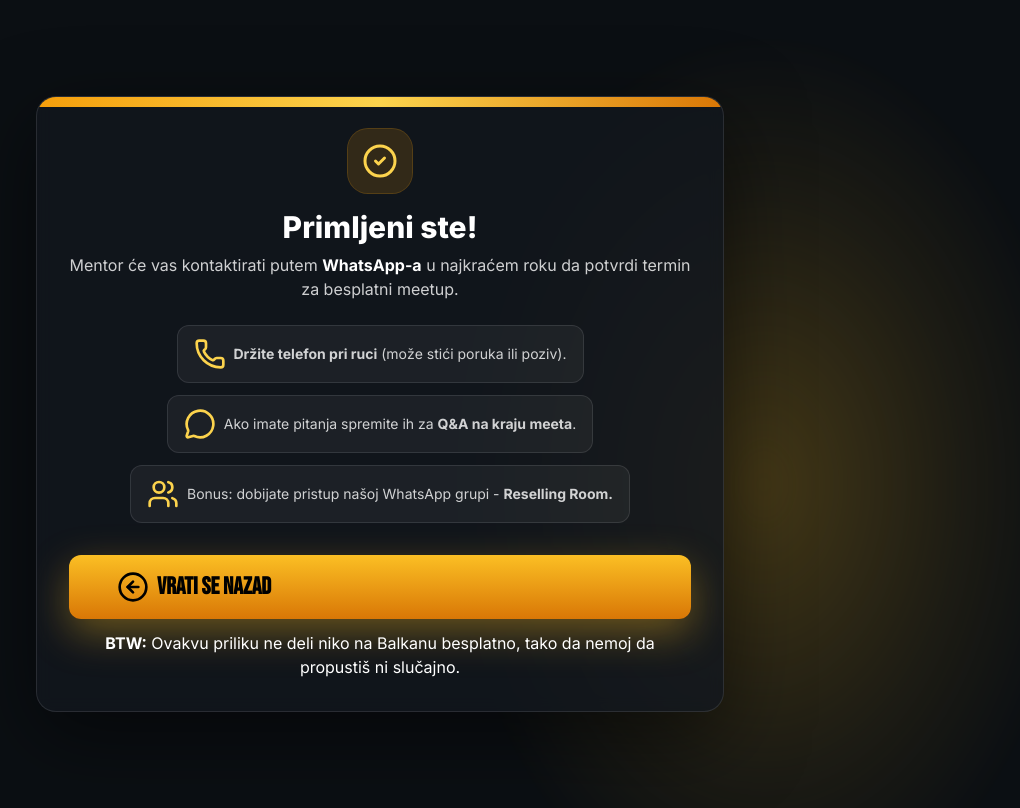
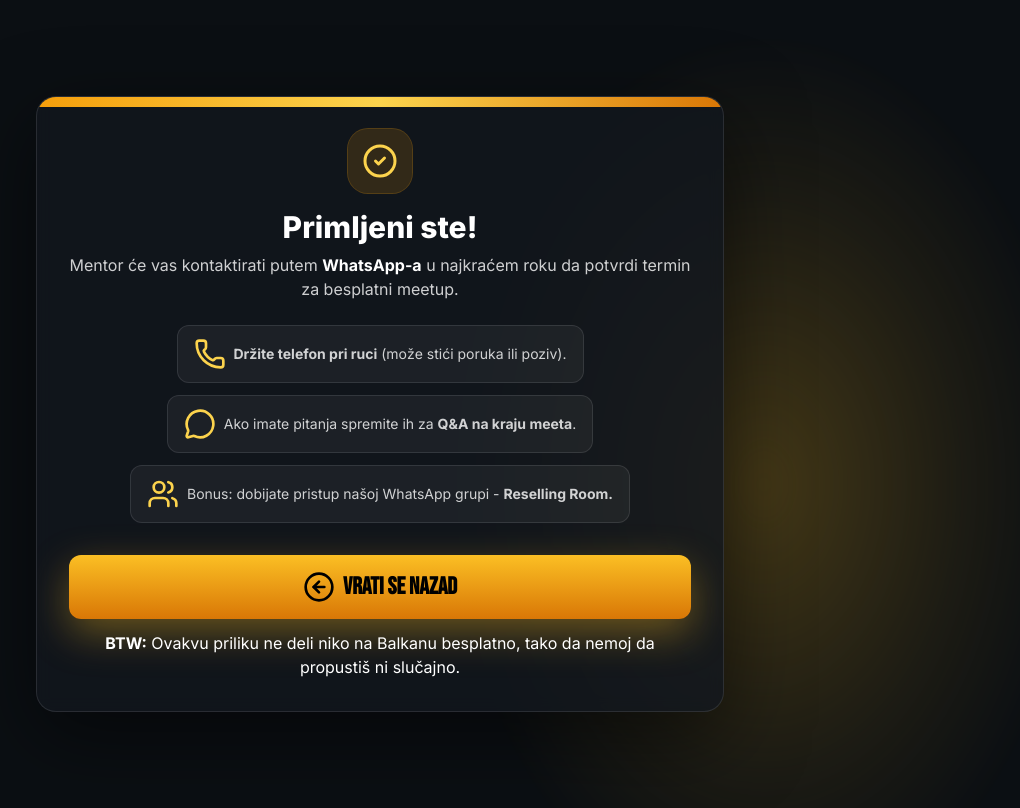
Before and after one commit to lukamacura/realreselling, a Next.js app: page /meet/success in a window 1280 px wide. Shown: the whole page, without its empty margins (260-1280 px from the left). Built offline with nearby package versions, Linux system fonts and the light colour scheme.

Commit message:
Sitna ispravka

```diff
--- a/app/meet/success/page.tsx
+++ b/app/meet/success/page.tsx
@@ -60,7 +60,7 @@
 
             <Link
               href="/meet"
-              className="rounded-xl flex flex-row gap-2 text-center font-display bg-gradient-to-b from-amber-400 to-amber-600 px-12 py-4 text-2xl font-semibold text-black shadow-[0_14px_40px_rgba(212,160,32,0.45)] transition hover:brightness-110"
+              className="rounded-xl flex flex-row gap-2 items-center justify-center font-display bg-gradient-to-b from-amber-400 to-amber-600 px-12 py-4 text-2xl font-semibold text-black shadow-[0_14px_40px_rgba(212,160,32,0.45)] transition hover:brightness-110"
             >
                           <ArrowLeftCircle className="h-8 w-8 text-black" />Vrati se nazad
 
```
